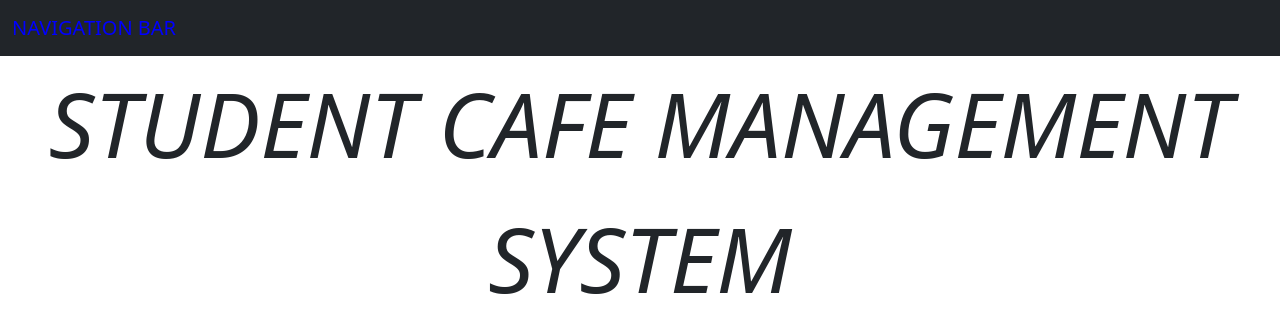
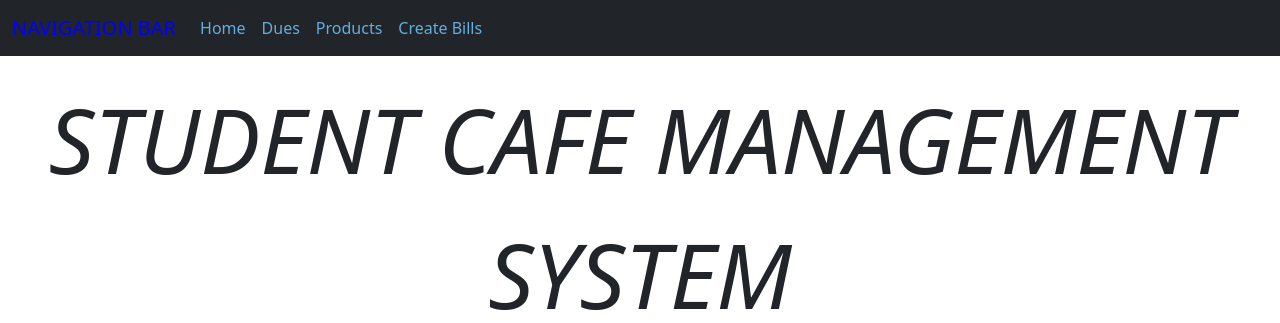
Before and after one commit to amrutaaaa/student-cafe-management-system, a Django app: page /index/ in a window 1280 px wide. Shown: the top 323 px of the page. Run offline with Django 4.2, Linux system fonts and the light colour scheme.

Commit message:
merge conflicts

```diff
--- a/scms/student_cafe_management/templates/student_cafe_management/index.html
+++ b/scms/student_cafe_management/templates/student_cafe_management/index.html
@@ -8,7 +8,7 @@
     <!-- Bootstrap CSS -->
     <link href="https://cdn.jsdelivr.net/npm/bootstrap@5.0.0-beta2/dist/css/bootstrap.min.css" rel="stylesheet" integrity="sha384-BmbxuPwQa2lc/FVzBcNJ7UAyJxM6wuqIj61tLrc4wSX0szH/Ev+nYRRuWlolflfl" crossorigin="anonymous">
 
-    <title>Home</title>
+
   </head>
   <body>
 
@@ -18,7 +18,33 @@
     <nav class="navbar navbar-expand-lg navbar-dark bg-dark">
         <div class="container-fluid">
           <a class="navbar-brand" href="#" style='color: blue'>NAVIGATION BAR </a>
+      <button class="navbar-toggler" type="button" data-bs-toggle="collapse" data-bs-target="#navbarSupportedContent" aria-controls="navbarSupportedContent" aria-expanded="false" aria-label="Toggle navigation">
+        <span class="navbar-toggler-icon"></span>
+      </button>
+      <div class="collapse navbar-collapse" id="navbarSupportedContent">
+        <ul class="navbar-nav me-auto mb-2 mb-lg-0">
+          <li class="nav-item ">
+            <a class="nav-link active " aria-current="page" href="" style='color: rgb(95, 176, 223);'>Home</a>
+          </li>
+          <li class="nav-item">
+            <a class="nav-link" href="/Dues" style='color: rgb(95, 176, 223);'>Dues</a>
+          </li>
+          <li class="nav-item">
+            <a class="nav-link" href="/Products" style='color:rgb(95, 176, 223);'>Products</a>
+          </li>
+          <li class="nav-item">
+            <a class="nav-link" href="/CreateBills" style='color:rgb(95, 176, 223);'>Create Bills</a>
+          </li>
+
+        </ul>
+
       </div>
+    </div>
+  </nav>
+  <ul>
+
+
+      </ul>
     </nav>
     <style>
       .center {
```
